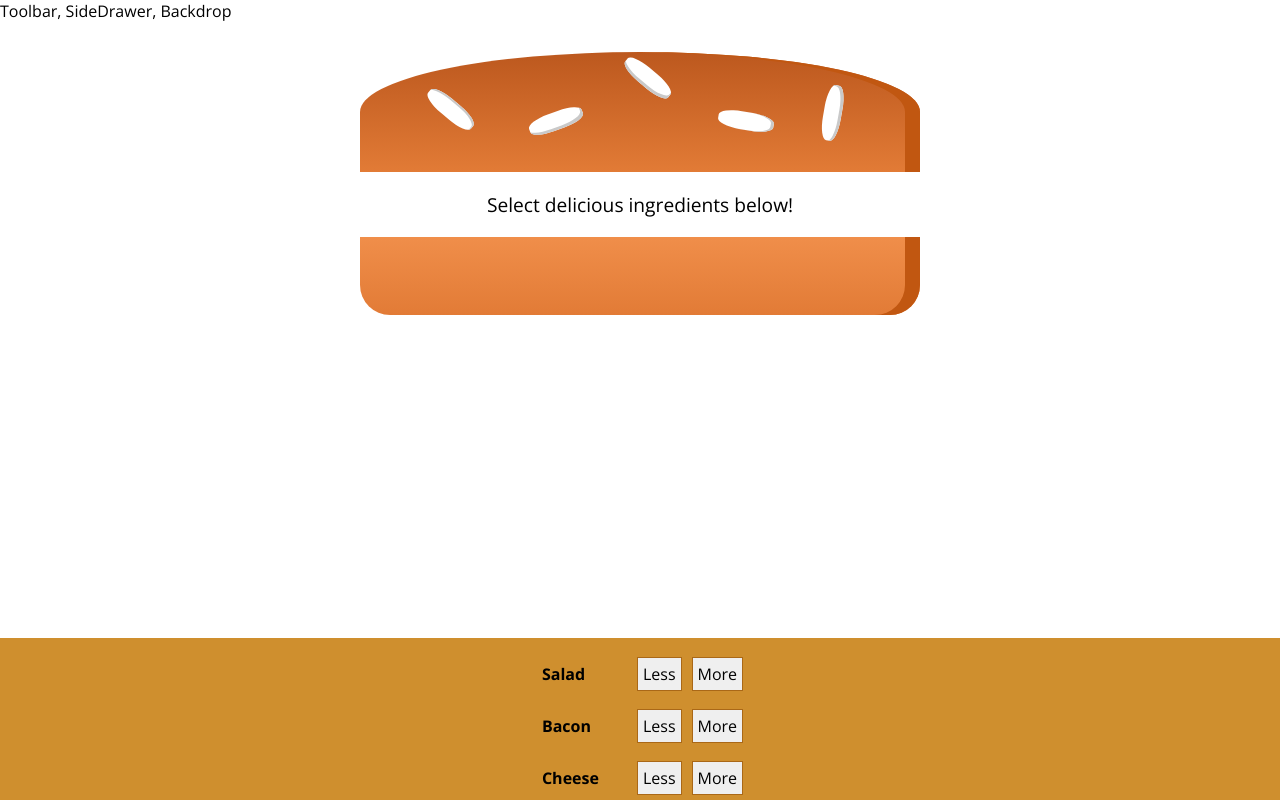
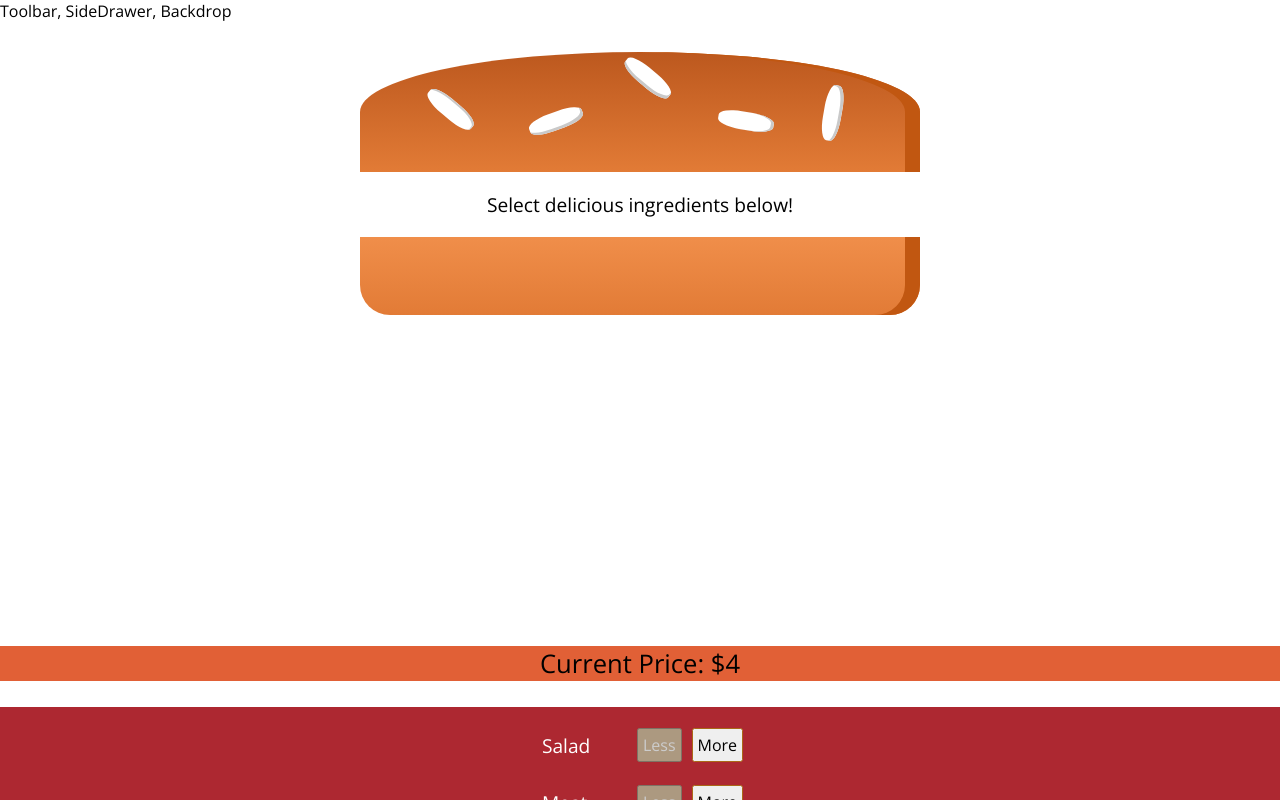
Before and after one commit to MatheoDodi/burgatory-burger-app, a React (Create React App) app: page / in a window 1280 px wide. Shown: the top 800 px of the page. Built offline with nearby package versions, Linux system fonts and the light colour scheme.

Commit message:
Added Price Display

```diff
--- a/src/components/Burger/BuildControls/BuildControl/BuildControl.js
+++ b/src/components/Burger/BuildControls/BuildControl/BuildControl.js
@@ -14,6 +14,7 @@ const BuildControlButton = styled.button`
     padding: 5px;
     margin: 0 5px;
     border: 1px solid #AA6817;
+    border-radius: 2.5px;
     cursor: pointer;
     outline: none;
     &:disabled {
@@ -26,8 +27,9 @@ const BuildControlButton = styled.button`
 
 const Label = styled.div`
     padding: 10px;
-    font-weight: bold;
+    font-size: 1.2rem;
     width: 80px;
+    color: white;
 `
 
 const buildControl = (props) => {
@@ -35,7 +37,9 @@ const buildControl = (props) => {
     return (
         <BuildControlStyle>
             <Label>{props.label}</Label>
-            <BuildControlButton>Less</BuildControlButton>
+            <BuildControlButton
+                onClick={props.removed}
+                disabled={props.disabled}>Less</BuildControlButton>
             <BuildControlButton onClick={props.added}>More</BuildControlButton>
         </BuildControlStyle>
     )
--- a/src/components/Burger/BuildControls/BuildControls.js
+++ b/src/components/Burger/BuildControls/BuildControls.js
@@ -1,10 +1,10 @@
-import React from 'react';
+import React, {Fragment} from 'react';
 import styled from 'styled-components';
 import BuildControl from './BuildControl/BuildControl';
 
 const BuildControlsStyle = styled.div`
     width: 100%;
-    background-color: #CF8F2E;
+    background-color: #AD2831;
     display: flex;
     flex-flow: column;
     align-items: center;
@@ -13,24 +13,36 @@ const BuildControlsStyle = styled.div`
     padding: 10px 0;
 `
 
+const PriceParagraph = styled.p`
+    font-size: 1.6rem;
+    text-align: center;
+    margin-top: .5rem;
+    background-color: #E16036;
+`
+
 const controls = [
     { label: 'Salad', type: 'salad' },
+    { label: 'Meat', type: 'meat' },
     { label: 'Bacon', type: 'bacon' },
-    { label: 'Cheese', type: 'cheese' },
-    { label: 'Meat', type: 'meat' }
+    { label: 'Cheese', type: 'cheese' }
 ]
 
 const buildControls = (props) => {
     return (
+        <Fragment>
+            <PriceParagraph>Current Price: ${props.price}</PriceParagraph>
             <BuildControlsStyle>
                 {controls.map(ctrl => (
                     <BuildControl
                         key={ctrl.label}
                         label={ctrl.label}
                         type={ctrl.type}
-                    added={() => props.ingredientAdded(ctrl.type)}/>
+                        added={() => props.ingredientAdded(ctrl.type)}
+                        removed={() => [props.ingredientRemoved(ctrl.type)]}
+                        disabled={props.disabled[ctrl.type]} />
                 ))}
             </BuildControlsStyle>
+        </Fragment>
     )
 }
 
--- a/src/containers/BurgerBuilder/BurgerBuilder.js
+++ b/src/containers/BurgerBuilder/BurgerBuilder.js
@@ -13,9 +13,9 @@ class BurgerBuilder extends Component {
     state = {
         ingredients: {
             salad: 0,
+            meat: 0,
             bacon: 0,
-            cheese: 0,
-            meat: 0
+            cheese: 0
         },
         totalPrice: 4
     }
@@ -32,17 +32,38 @@ class BurgerBuilder extends Component {
         this.setState( {ingredients: updatedIngredients, totalPrice: newPrice} )
     }
 
-    removieIngredientHandler = (type) => {
-
+    removeIngredientHandler = (type) => {
+            const oldCount = this.state.ingredients[type];
+            if (oldCount > 0) {
+                const updatedCount = oldCount - 1;
+                const updatedIngredients = {
+                ...this.state.ingredients
+                };
+                updatedIngredients[type] = updatedCount;
+                const priceDeduction = INGREDIENT_PRICES[type];
+                const newPrice = this.state.totalPrice - priceDeduction;
+                this.setState( {ingredients: updatedIngredients, totalPrice: newPrice} )
+            }
     }
 
     render() {
+        const disabledInfo = {
+            ...this.state.ingredients
+        };
+        for (let key in disabledInfo) {
+            disabledInfo[key] = disabledInfo[key] <= 0;
+        }
+
         return (
             <Fragment>
                 <Burger
                     ingredients={this.state.ingredients} />
                 <BuildControls
-                    ingredientAdded={this.addIngredientHandler} />
+                    ingredientAdded={this.addIngredientHandler}
+                    ingredientRemoved={this.removeIngredientHandler}
+                    disabled={disabledInfo}
+                    price={this.state.totalPrice} />
+
             </Fragment>
         );
     }
```
Lines whose indentation alone changed are shown as unchanged.
